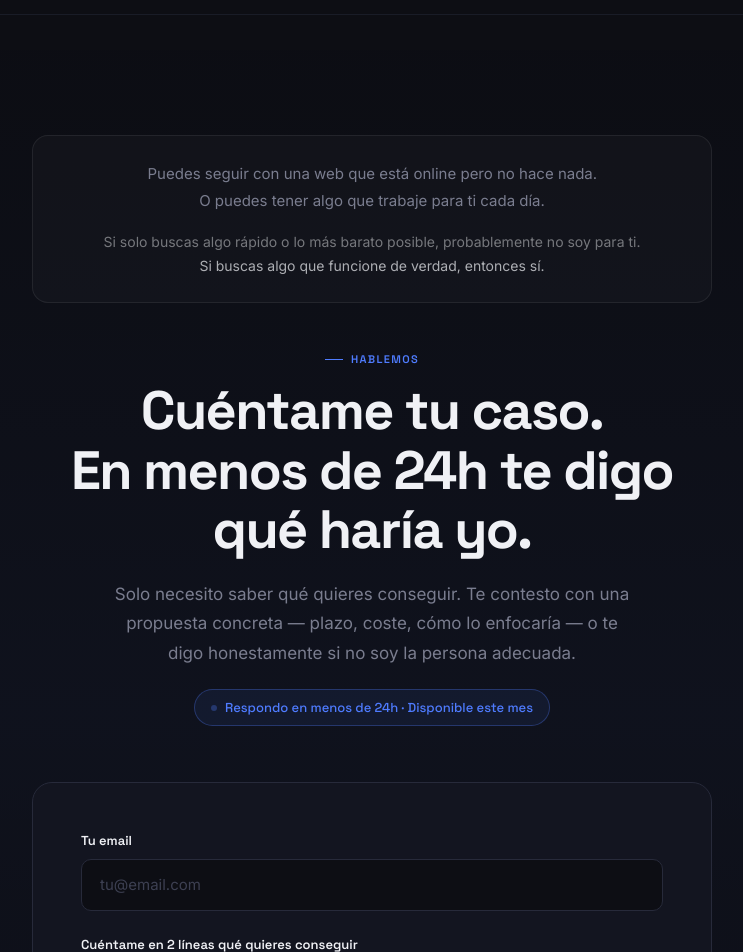
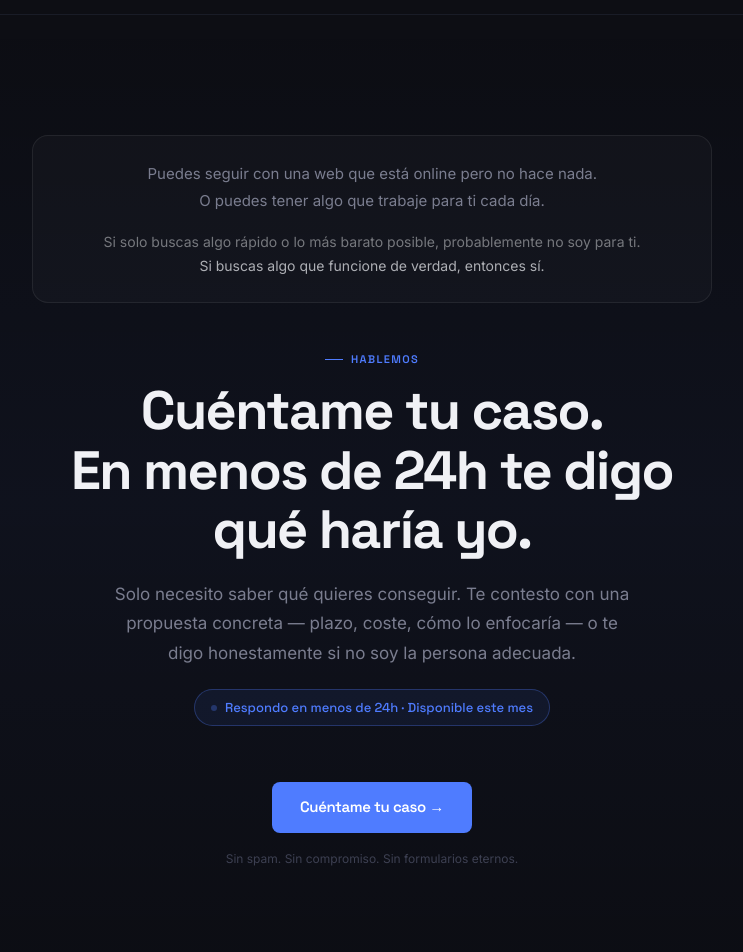
Before and after one commit to nandezmkt-boop/nandez-garcia, a Next.js app: page / in a window 1280 px wide. Shown: the part 6340-7292 px from the top of the page, without its empty margins (268-1011 px from the left). Built offline with nearby package versions, Linux system fonts and the light colour scheme.

Commit message:
separacion landing y contacto

```diff
--- /dev/null
+++ b/app/contacto/page.tsx
@@ -0,0 +1,17 @@
+import { GridBackground } from '@/components/ui/GridBackground'
+import { Navbar } from '@/components/layout/Navbar'
+import { Footer } from '@/components/layout/Footer'
+import { CTAFinal } from '@/components/sections/CTAFinal'
+
+export default function ContactoPage() {
+  return (
+    <>
+      <GridBackground />
+      <Navbar />
+      <main className="relative z-10">
+        <CTAFinal showUrgency />
+      </main>
+      <Footer />
+    </>
+  )
+}
--- a/app/page.tsx
+++ b/app/page.tsx
@@ -8,7 +8,7 @@ import { Servicios } from '@/components/sections/Servicios'
 import { Proceso } from '@/components/sections/Proceso'
 import { PorQueYo } from '@/components/sections/PorQueYo'
 import { Testimonios } from '@/components/sections/Testimonios'
-import { CTAFinal } from '@/components/sections/CTAFinal'
+import { CTAFinalCTA } from '@/components/sections/CTAFinal'
 
 export default function Home() {
   return (
@@ -23,7 +23,7 @@ export default function Home() {
         <Proceso />
         <PorQueYo />
         <Testimonios />
-        <CTAFinal showUrgency />
+        <CTAFinalCTA showUrgency />
       </main>
       <Footer />
     </>
--- a/components/sections/CTAFinal.tsx
+++ b/components/sections/CTAFinal.tsx
@@ -5,6 +5,7 @@ import { zodResolver } from '@hookform/resolvers/zod'
 import { contactSchema, type ContactInput } from '@/lib/schema'
 import { FadeIn } from '@/components/ui/FadeIn'
 import { SectionLabel } from '@/components/ui/SectionLabel'
+import Link from 'next/link'
 
 type FormStatus = 'idle' | 'sending' | 'sent' | 'error'
 
@@ -27,6 +28,125 @@ function SubmitButton({ sending }: { sending: boolean }) {
   )
 }
 
+// Bloque persuasivo sin formulario — usado en la home. Enlaza a /contacto.
+export function CTAFinalCTA({ showUrgency = true }: { showUrgency?: boolean }) {
+  return (
+    <section
+      className="relative"
+      style={{
+        padding: 'clamp(60px,10vw,120px) clamp(20px,5vw,80px)',
+        borderTop: '1px solid rgba(39,42,58,0.5)',
+      }}
+    >
+      <div
+        className="absolute inset-0 pointer-events-none"
+        style={{
+          background:
+            'linear-gradient(180deg, transparent 0%, rgba(79,124,255,0.04) 50%, transparent 100%)',
+        }}
+      />
+
+      <div className="max-w-[680px] mx-auto relative">
+
+        <FadeIn>
+          <div
+            className="mb-12 px-6 py-6 rounded-2xl text-center"
+            style={{
+              background: 'rgba(255,255,255,0.025)',
+              border: '1px solid rgba(255,255,255,0.07)',
+            }}
+          >
+            <p className="text-[15px] leading-[1.8] text-muted mb-4">
+              Puedes seguir con una web que está online pero no hace nada.
+              <br className="hidden sm:block" />
+              O puedes tener algo que trabaje para ti cada día.
+            </p>
+            <div
+              className="text-[14px] leading-[1.7]"
+              style={{ color: 'rgba(240,241,245,0.45)' }}
+            >
+              Si solo buscas algo rápido o lo más barato posible,
+              probablemente no soy para ti.
+              <br />
+              <span style={{ color: 'rgba(240,241,245,0.7)' }}>
+                Si buscas algo que funcione de verdad, entonces sí.
+              </span>
+            </div>
+          </div>
+        </FadeIn>
+
+        <FadeIn delay={0.05}>
+          <div className="text-center mb-14">
+            <SectionLabel center>Hablemos</SectionLabel>
+            <h2
+              className="font-head font-bold tracking-[-0.03em] leading-[1.1] mt-3"
+              style={{ fontSize: 'clamp(30px,4.5vw,54px)' }}
+            >
+              Cuéntame tu caso.
+              <br />
+              En menos de 24h te digo qué haría yo.
+            </h2>
+            <p
+              className="text-muted text-[17px] leading-[1.75] mt-5"
+              style={{ maxWidth: 520, margin: '20px auto 0' }}
+            >
+              Solo necesito saber qué quieres conseguir. Te contesto con una
+              propuesta concreta — plazo, coste, cómo lo enfocaría — o te digo
+              honestamente si no soy la persona adecuada.
+            </p>
+
+            {showUrgency && (
+              <div
+                className="inline-flex items-center gap-2 mt-5 px-4 py-2 rounded-full"
+                style={{
+                  border: '1px solid rgba(79,124,255,0.3)',
+                  background: 'rgba(79,124,255,0.08)',
+                }}
+              >
+                <span
+                  className="w-1.5 h-1.5 rounded-full block flex-shrink-0 pulse-dot"
+                  style={{ background: 'var(--accent)' }}
+                />
+                <span
+                  className="text-[13px] font-head font-medium"
+                  style={{ color: 'var(--accent)' }}
+                >
+                  Respondo en menos de 24h · Disponible este mes
+                </span>
+              </div>
+            )}
+          </div>
+        </FadeIn>
+
+        <FadeIn delay={0.15}>
+          <div className="text-center">
+            <Link
+              href="/contacto"
+              className="inline-flex items-center justify-center gap-2 font-head font-semibold text-[15px] tracking-tight px-7 py-[14px] rounded-lg text-white no-underline transition-all duration-200 hover:-translate-y-0.5"
+              style={{ background: 'var(--accent)' }}
+              onMouseEnter={(e) => {
+                ;(e.currentTarget as HTMLAnchorElement).style.background = '#6690ff'
+                ;(e.currentTarget as HTMLAnchorElement).style.boxShadow =
+                  '0 10px 32px rgba(79,124,255,0.45)'
+              }}
+              onMouseLeave={(e) => {
+                ;(e.currentTarget as HTMLAnchorElement).style.background = 'var(--accent)'
+                ;(e.currentTarget as HTMLAnchorElement).style.boxShadow = 'none'
+              }}
+            >
+              Cuéntame tu caso →
+            </Link>
+            <p className="mt-4 text-center text-[12px] text-subtle leading-[1.7]">
+              Sin spam. Sin compromiso. Sin formularios eternos.
+            </p>
+          </div>
+        </FadeIn>
+      </div>
+    </section>
+  )
+}
+
+// Formulario completo — usado exclusivamente en /contacto.
 export function CTAFinal({ showUrgency = true }: { showUrgency?: boolean }) {
   const [status, setStatus] = useState<FormStatus>('idle')
 
@@ -75,7 +195,6 @@ export function CTAFinal({ showUrgency = true }: { showUrgency?: boolean }) {
 
       <div className="max-w-[680px] mx-auto relative">
 
-        {/* Tension block */}
         <FadeIn>
           <div
             className="mb-12 px-6 py-6 rounded-2xl text-center"
--- a/components/sections/Hero.tsx
+++ b/components/sections/Hero.tsx
@@ -104,7 +104,7 @@ export function Hero({ showUrgency = true }: { showUrgency?: boolean }) {
           <FadeIn delay={0.1}>
             <div className="flex flex-col sm:flex-row gap-3 sm:gap-3.5 mb-10 sm:mb-12">
               <a
-                href="#contacto"
+                href="/contacto"
                 className="inline-flex items-center justify-center gap-2 font-head font-semibold text-[15px] tracking-tight px-7 py-[14px] rounded-lg text-white no-underline transition-all duration-200 hover:-translate-y-0.5"
                 style={{ background: 'var(--accent)' }}
                 onMouseEnter={(e) => {
```
